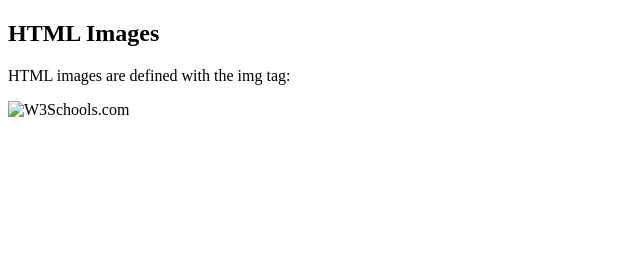
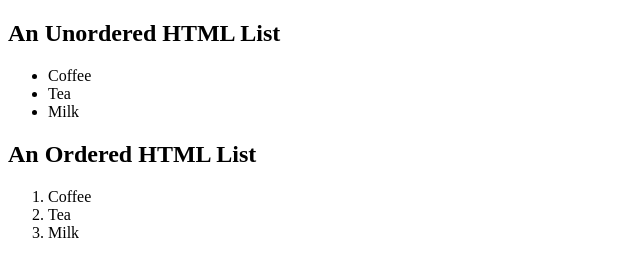
Before and after one commit to GovardhanGit/GitPractice, a plain HTML site: page index.html in a window 1280 px wide. Shown: the whole page, without its empty margins (0-640 px from the left). Drawn offline with Linux system fonts and the light colour scheme.

Commit message:
Update index.html
added some content

```diff
--- a/index.html
+++ b/index.html
@@ -1,10 +1,22 @@
 <!DOCTYPE html>
 <html>
 <body>
-<h2>HTML Images</h2>
-<p>HTML images are defined with the img tag:</p>
 
-<img src="w3schools.jpg" alt="W3Schools.com" width="104" height="142">
+<h2>An Unordered HTML List</h2>
+
+<ul>
+  <li>Coffee</li>
+  <li>Tea</li>
+  <li>Milk</li>
+</ul>
+
+<h2>An Ordered HTML List</h2>
+
+<ol>
+  <li>Coffee</li>
+  <li>Tea</li>
+  <li>Milk</li>
+</ol>
 
 </body>
 </html>
```
